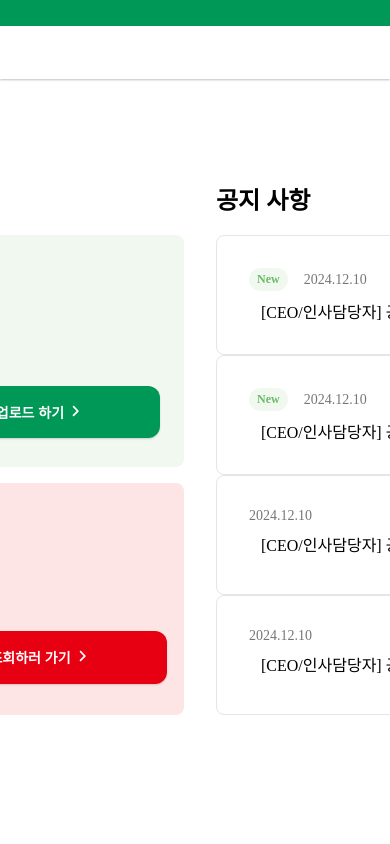
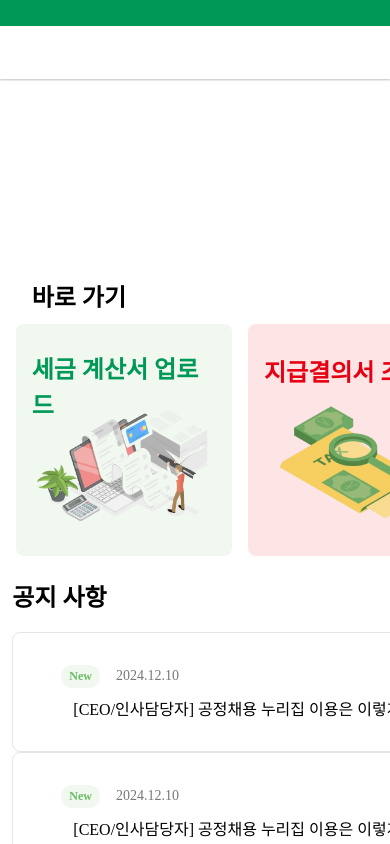
Before and after one commit to KUSITMS-31th-Seoul-Milk-team2/frontend, a React (Vite) app: page / in a window 390 px wide. Shown: the top 844 px of the page. Built offline with nearby package versions, Linux system fonts and the light colour scheme.

Commit message:
styles : 미디어 쿼리를 이용하여 모바일 환경 설정

```diff
--- a/src/components/home/Card.tsx
+++ b/src/components/home/Card.tsx
@@ -34,16 +34,26 @@ const CardContainer = styled.div<{ $bgColor?: string }>`
     align-self: center;
     flex-direction: column;
     margin:1rem;
-    width: 30rem;
+    width: 32rem;
     height: 14.5rem;
     border-radius: 8px;
     background-color: ${({ $bgColor }) => $bgColor};
+    @media (max-width: 768px) {
+        width: 100%;
+        max-width: 20rem;
+        margin: 0.5rem auto;
+        padding: 1rem;
+    }
 `;
 const CardContent = styled.div`
     display: flex;
     justify-content: center;
     align-self: center;
     gap: 1rem;
+    @media (max-width: 768px) {
+        flex-direction: column; /* 모바일에서는 세로 정렬 */
+        align-items: center;
+    }
 `;
 const Title = styled.h2<{ $color?: string }>`
     height: 3rem;
@@ -52,6 +62,9 @@ const Title = styled.h2<{ $color?: string }>`
     font-size: ${({ theme }) => theme.typography.headlineM.fontSize};
     font-weight: ${({ theme }) => theme.typography.headlineM.fontWeight};
     line-height: ${({ theme }) => theme.typography.headlineL.lineHeight};
+    @media (max-width: 768px) {
+        margin: 0;
+    }
 `;
 
 const CardImage = styled.img`
@@ -80,6 +93,9 @@ const CardButton = styled.button<{ $color?: string,$bgColor?: string }>`
     &:hover {
         background-color:  ${({ $bgColor }) => $bgColor};
     }
+    @media (max-width: 768px) {
+        display: none;
+    }
 `;
 
 const Arrow = styled.span`
--- a/src/components/home/Notice.tsx
+++ b/src/components/home/Notice.tsx
@@ -19,7 +19,7 @@ const Notice = ({ title, date, isNew }: { title: string; date: string; isNew: bo
 export default Notice;
 
 const Container = styled.div`
-    width: 35rem;
+    width: 32rem;
     height: 7.5rem;
     max-width: 60rem;
     display: flex;
@@ -29,6 +29,12 @@ const Container = styled.div`
     border: 0.0625rem solid ${({theme})=>theme.colors.gray300};
     border-radius: 0.5rem;
     background-color: ${({theme})=>theme.colors.white};
+    @media (max-width: 768px) {
+        width: 100%;
+        max-width: 32rem;
+        padding: 1rem 3rem;
+        margin: 0 auto;
+    }
 `;
 
 const TopSection = styled.div`
@@ -77,4 +83,7 @@ const ArrowIcon = styled.div`
   font-size: 1.125rem;
   color: ${({theme})=>theme.colors.gray800};
   cursor: pointer;
+    @media (max-width: 768px) {
+        display: none;
+    }
 `;
--- a/src/components/home/NoticeList.tsx
+++ b/src/components/home/NoticeList.tsx
@@ -1,11 +1,13 @@
 import Notice from "@components/home/Notice.tsx";
 import styled from "styled-components";
+
 const notices = [
     { title: "[CEO/인사담당자] 공정채용 누리집 이용은 이렇게!", date: "2024.12.10", isNew: true },
     { title: "[CEO/인사담당자] 공정채용 누리집 이용은 이렇게!", date: "2024.12.10", isNew: true },
     { title: "[CEO/인사담당자] 공정채용 누리집 이용은 이렇게!", date: "2024.12.10", isNew: false },
     { title: "[CEO/인사담당자] 공정채용 누리집 이용은 이렇게!", date: "2024.12.10", isNew: false },
 ];
+
 const NoticeList = () => {
     return (
         <ListContainer>
@@ -18,5 +20,6 @@ const NoticeList = () => {
 export default NoticeList
 
 const ListContainer = styled.div`
-    margin:1rem
+    margin:1rem;
+
 `
--- a/src/pages/home/home.tsx
+++ b/src/pages/home/home.tsx
@@ -1,16 +1,16 @@
-import styled from "styled-components";
 import Card from "@components/home/Card.tsx";
+import NoticeList from "@components/home/NoticeList.tsx";
 import { transparentize } from "polished";
 import {theme} from "@styles/theme.ts";
-import NoticeList from "@components/home/NoticeList.tsx";
+import styled from "styled-components";
 
 const HomePage = () => {
   return (
       <Container>
          <AccessContainer>
              <Title>{"바로 가기"}</Title>
-             <Card title={"세금 계산서 업로드"} buttonText={"업로드 하기"} imageSrc={"/green_image.png"} color={theme.colors.main200} bgColor={transparentize(0.9, theme.colors.main100)}/>
-             <Card title={"지급결의서 조회"} buttonText={"조회하러 가기"} imageSrc={"/red_image.png"} color={theme.colors.sub100} bgColor={transparentize(0.9, theme.colors.sub100)}/>
+            <CardContainer> <Card title={"세금 계산서 업로드"} buttonText={"업로드 하기"} imageSrc={"/green_image.png"} color={theme.colors.main200} bgColor={transparentize(0.9, theme.colors.main100)}/>
+                <Card title={"지급결의서 조회"} buttonText={"조회하러 가기"} imageSrc={"/red_image.png"} color={theme.colors.sub100} bgColor={transparentize(0.9, theme.colors.sub100)}/></CardContainer>
          </AccessContainer>
           <NoticeContainer>
              <TopContainer> <Title>{"공지 사항"}</Title> <ShowAllNotices>{"전체보기"}</ShowAllNotices>
@@ -29,10 +29,26 @@ const Container = styled.div`
     align-content: center;
     flex-direction:row;
     width: 50%;
+    @media (max-width: 768px) {
+        margin-top : 45%;
+        flex-direction: column;
+        align-items: center;
+        gap: 1rem;
+    }
 `
 const AccessContainer = styled.div`
+
 `
 const NoticeContainer = styled.div`
+`
+
+const CardContainer = styled.div`
+    @media (max-width: 768px) {
+        display: flex;
+        justify-content: center;
+        align-items: center;
+        gap: 1rem;
+    }
 `
 const TopContainer = styled.div`
     display: flex;
@@ -58,4 +74,5 @@ const ShowAllNotices = styled.h3`
     font-weight: ${({ theme }) => theme.typography.bodyM.fontWeight};
     line-height: ${({ theme }) => theme.typography.bodyM.lineHeight};
     color: ${({theme})=>theme.colors.gray1100};
+
 `
```
